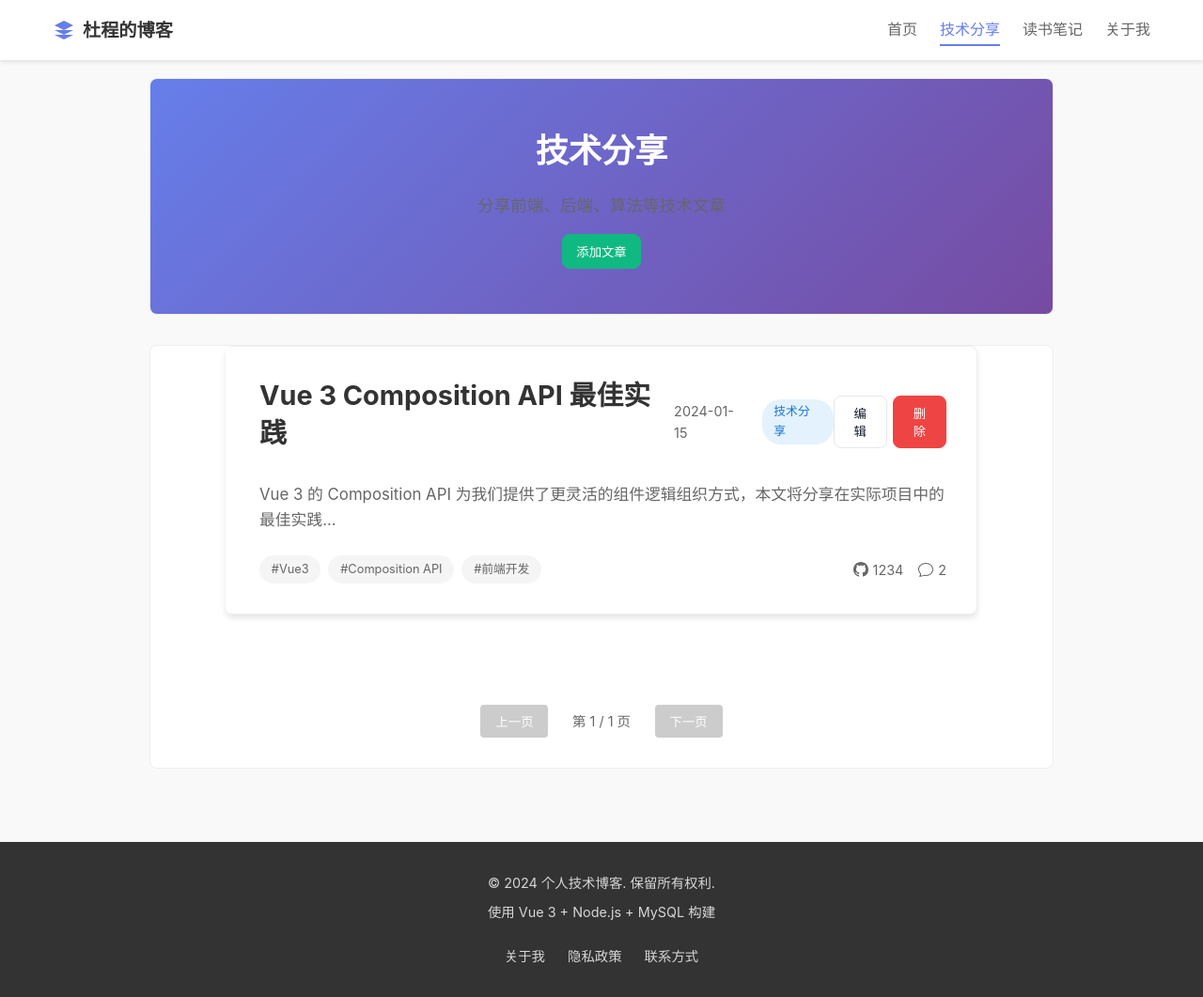
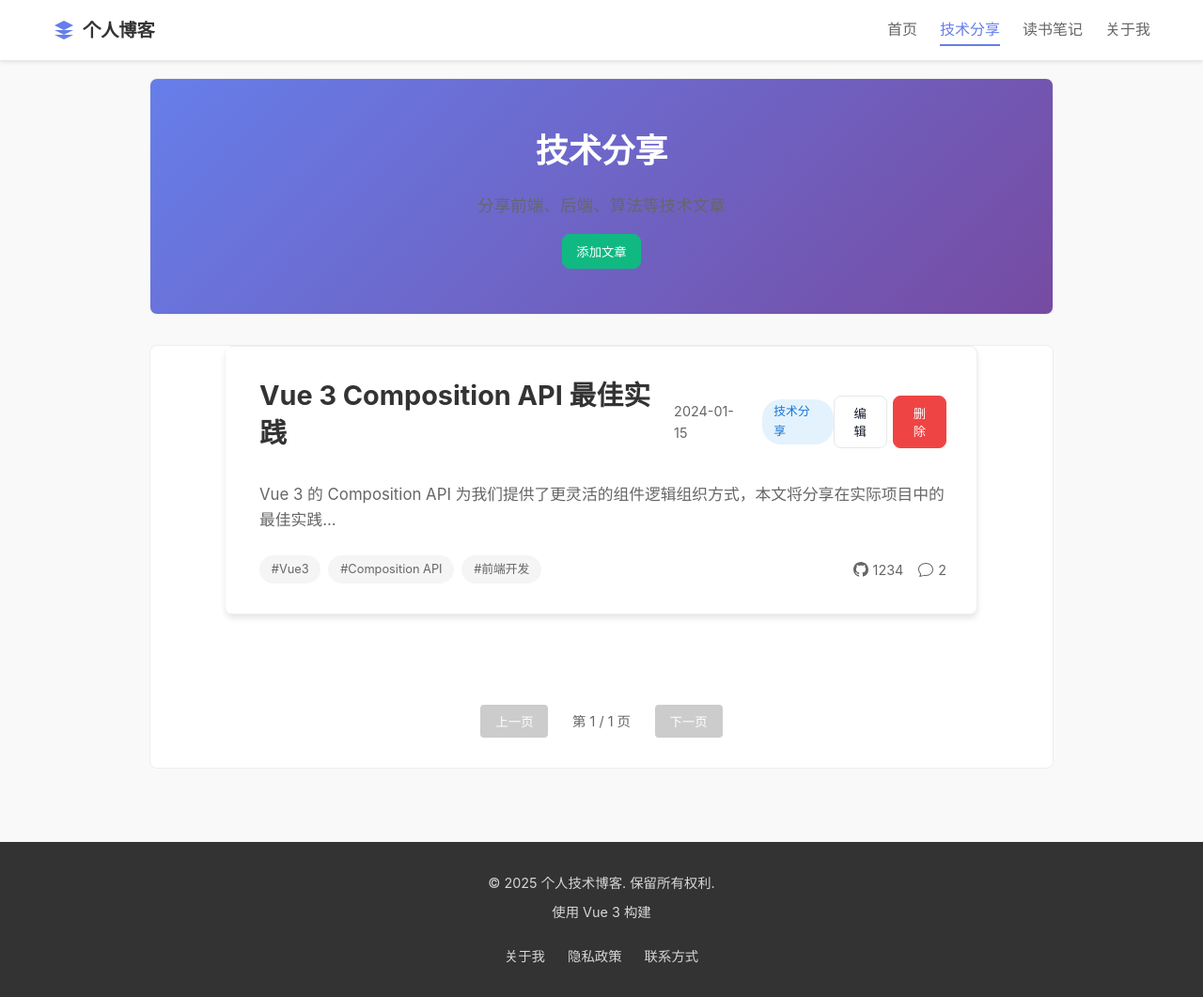
Before and after one commit to Cheng-222/Cheng-222.github.io, a Vue app: page /#/category/1 in a window 1280 px wide. Shown: the whole page at 94% size. Built offline with nearby package versions, Linux system fonts and the light colour scheme.

Commit message:
解决跳转bug

```diff
--- a/src/App.vue
+++ b/src/App.vue
@@ -8,7 +8,7 @@
             <svg class="logo-icon" viewBox="0 0 24 24" fill="currentColor">
               <path d="M12 2L2 7l10 5 10-5-10-5zM2 17l10 5 10-5M2 12l10 5 10-5"/>
             </svg>
-            <span class="logo-text">杜程的博客</span>
+            <span class="logo-text">个人博客</span>
           </div>
         </router-link>
 
@@ -52,8 +52,8 @@
       <div class="footer-container">
         <div class="footer-content">
           <div class="footer-info">
-            <p>© 2024 个人技术博客. 保留所有权利.</p>
-            <p>使用 Vue 3 + Node.js + MySQL 构建</p>
+            <p>© 2025 个人技术博客. 保留所有权利.</p>
+            <p>使用 Vue 3 构建</p>
           </div>
           <div class="footer-links">
             <router-link to="/about" class="footer-link">关于我</router-link>
--- a/src/views/About.vue
+++ b/src/views/About.vue
@@ -11,7 +11,7 @@
             </svg>
           </div>
         </div>
-        <label class="edit-avatar">
+        <label class="edit-avatar" v-if="editing">
           <input type="file" accept="image/*" @change="onAvatarSelected" />
           更换头像
         </label>
@@ -151,6 +151,7 @@ export default {
       this.editing = !this.editing;
     },
     onAvatarSelected(e) {
+      if (!this.editing) { alert('请先点击编辑资料'); return; }
       const file = e.target.files && e.target.files[0];
       if (!file) return;
       const reader = new FileReader();
--- a/src/views/Category.vue
+++ b/src/views/Category.vue
@@ -177,6 +177,12 @@ export default {
   },
   created() {
     this.loadCategoryAndArticles()
+  },
+  watch: {
+    '$route.params.id': function() {
+      this.currentPage = 1
+      this.loadCategoryAndArticles()
+    }
   },
   methods: {
     loadCategoryAndArticles() {
```
